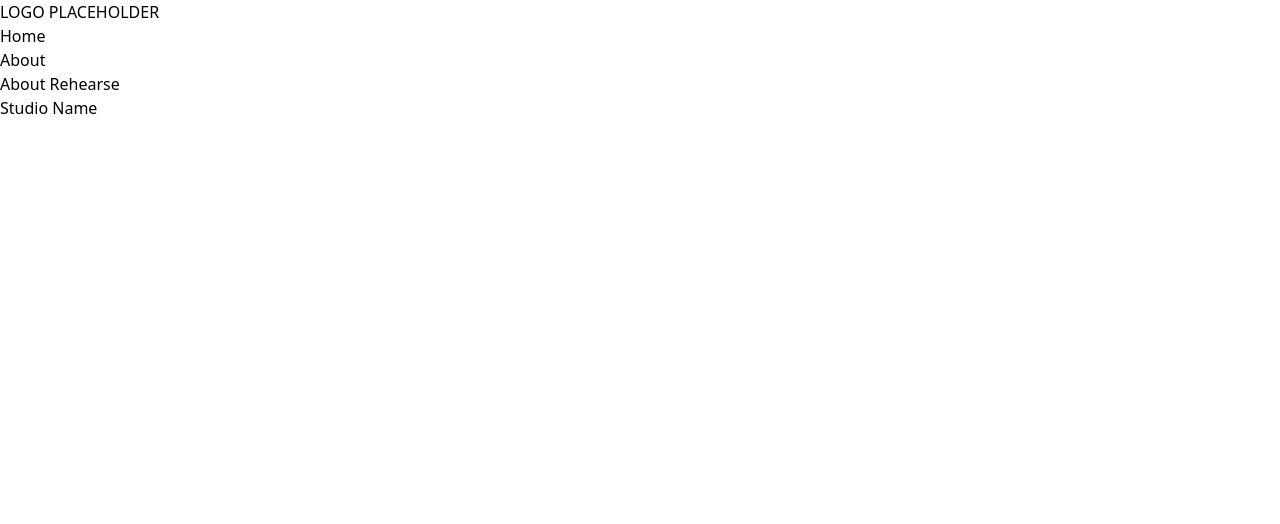
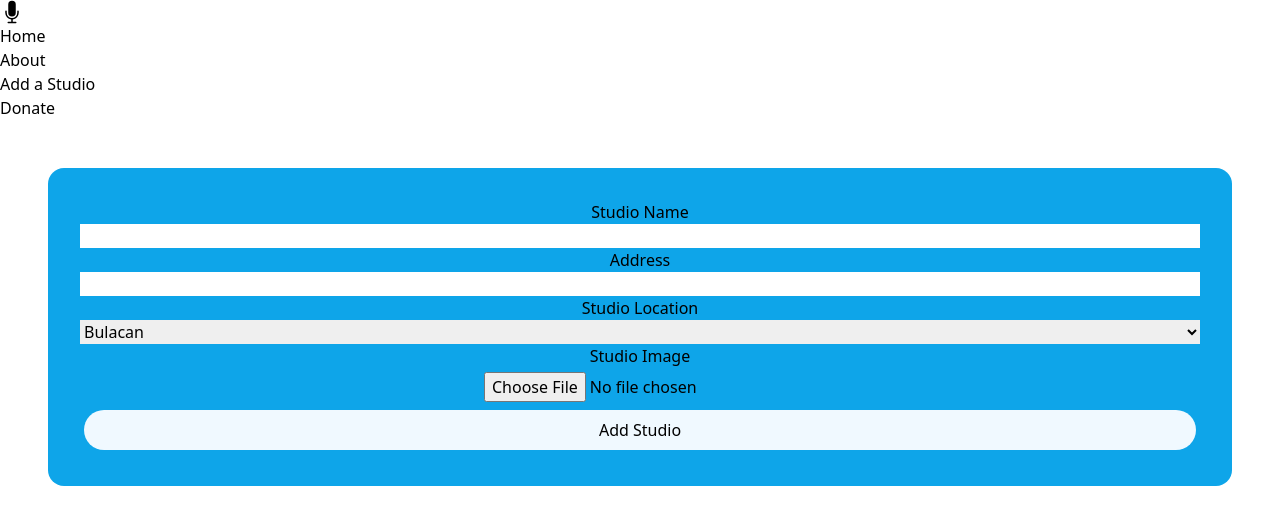
Before and after one commit to itsthejdp/rehearsetwo, a React (Vite) app: page / in a window 1280 px wide. Shown: the top 524 px of the page. Built offline with nearby package versions, Linux system fonts and the light colour scheme.

Commit message:
add form and complete nav menu items

```diff
--- a/src/components/About.jsx
+++ b/src/components/About.jsx
@@ -3,9 +3,6 @@ import React from 'react'
 export default function About() {
   return (
     <div>
-        <h1>
-            About Rehearse
-        </h1>
     </div>
-  )
+  );
 }
--- a/src/components/Form.jsx
+++ b/src/components/Form.jsx
@@ -1,12 +1,26 @@
 import React from 'react'
 
+const manilaCities = ["Bulacan", "Caloocan", "Navotas", "Pasig", "Parañaque", "Quezon City", "San Juan", "Taguig"]
+
+
+
 export default function Form() {
+  const cityOption = manilaCities.map((city, index) => <option key={index} value={city}> {city} </option>)
   return (
     <div>
-        <form action="">
-            <label htmlFor="">Studio Name</label>
-            <input type="text" name="Hey" id="" />
-        </form>
+      <form className="bg-sky-500 flex flex-col p-8 m-12 text-center rounded-2xl">
+        <label htmlFor="">Studio Name</label>
+        <input type="text" name="Hey" id="" />
+        <label htmlFor="">Address </label>
+        <input type="text" name="Hey" id="" />
+        <label htmlFor=""> Studio Location </label>
+        <select>
+          {cityOption}
+        </select>
+        <label htmlFor=""> Studio Image </label>
+        <span className="m-1"><input type="file" name="Hey" id="" /></span>
+        <button className="rounded-full bg-sky-50 p-2 m-1">Add Studio</button>
+      </form>
     </div>
-  )
+  );
 }
--- a/src/components/Nav.jsx
+++ b/src/components/Nav.jsx
@@ -4,10 +4,15 @@ export default function Nav() {
   return (
     <div>
         <nav>
-        <h1>LOGO PLACEHOLDER</h1>
+        <svg xmlns="http://www.w3.org/2000/svg" viewBox="0 0 24 24" fill="currentColor" className="w-6 h-6">
+          <path d="M8.25 4.5a3.75 3.75 0 117.5 0v8.25a3.75 3.75 0 11-7.5 0V4.5z" />
+          <path d="M6 10.5a.75.75 0 01.75.75v1.5a5.25 5.25 0 1010.5 0v-1.5a.75.75 0 011.5 0v1.5a6.751 6.751 0 01-6 6.709v2.291h3a.75.75 0 010 1.5h-7.5a.75.75 0 010-1.5h3v-2.291a6.751 6.751 0 01-6-6.709v-1.5A.75.75 0 016 10.5z" />
+        </svg>
             <ul>
                 <li>Home</li>
                 <li>About</li>
+                <li><a>Add a Studio</a></li>
+                <li><a>Donate</a></li>
             </ul>
         </nav>
     </div>
```
